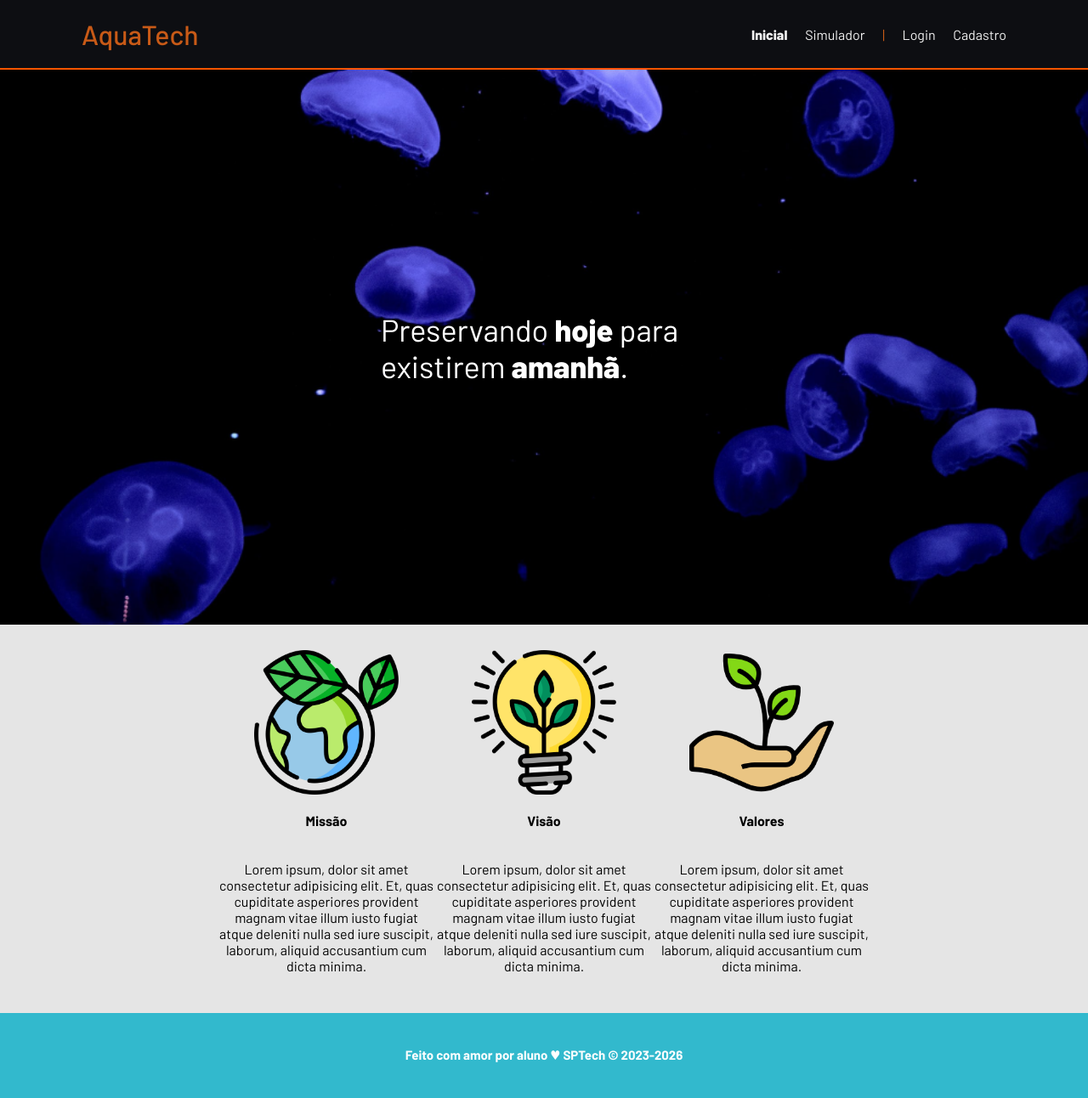
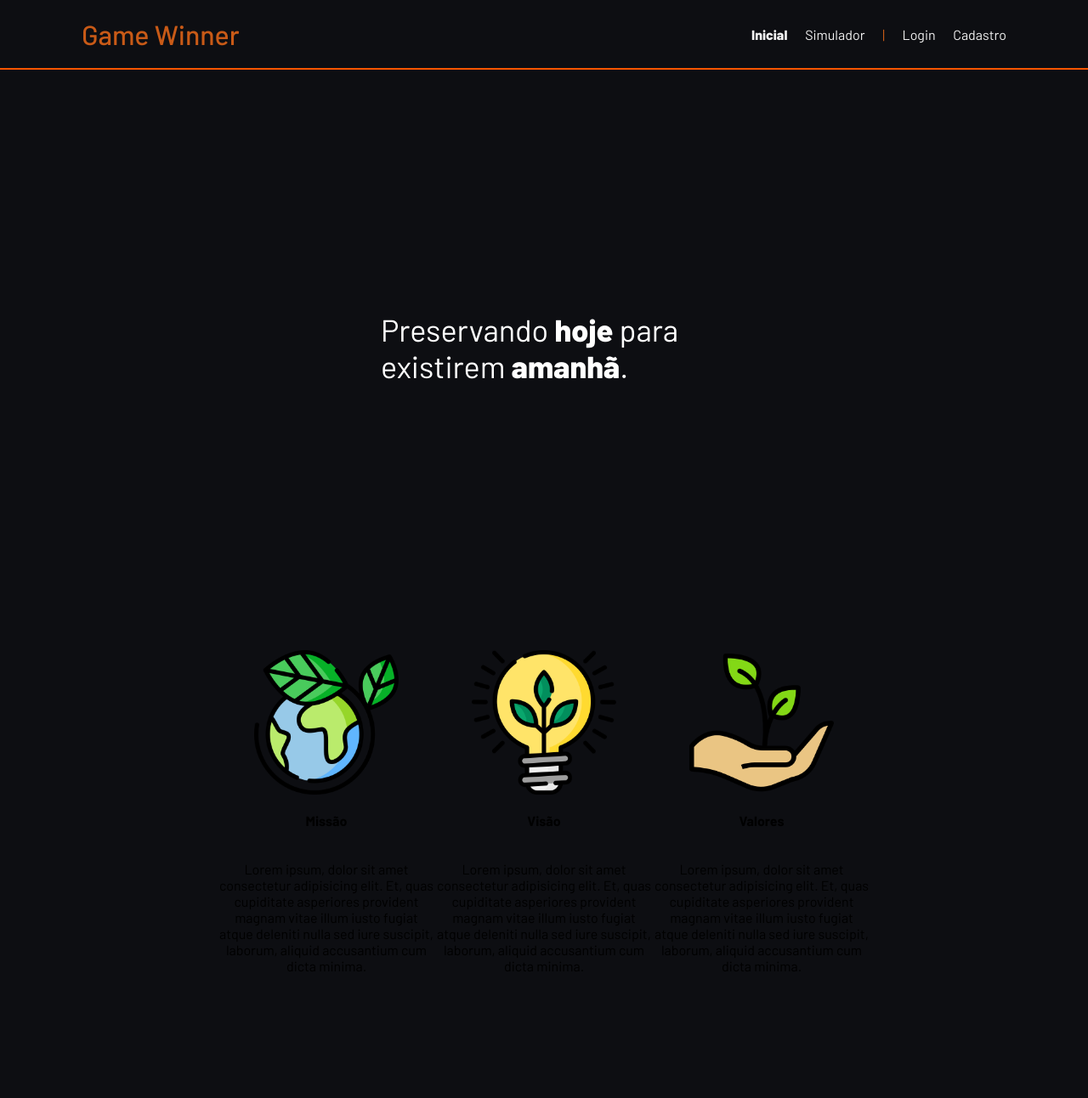
Before and after one commit to Lucas-gon/Projeto-Individual-Lucas-Gon-alves-Coelho, a website: page web-data-viz/public/index.html in a window 1280 px wide. Shown: the whole page at 85% size. After the commit the page ends 1192 px from the top, so only its background shows below. Drawn offline with Linux system fonts and the light colour scheme.

Commit message:
Fix: Foi arrumado as cores da tela Home.

```diff
--- a/web-data-viz/public/css/estilo.css
+++ b/web-data-viz/public/css/estilo.css
@@ -67,7 +67,7 @@ body {
 .banner {
   height: var(--tamanho-banner);
   color: white;
-  background-image: url('../assets/imgs/bg-jelly-fish-para-home.png');
+  background-color: #0d0e12;
   background-size: cover;
 }
 
@@ -91,7 +91,7 @@ body {
 /* MISSÃO VISÃO VALORES */
 
 .social {
-  background-color: #e5e5e5;
+  background-color: #0d0e12;
   display: flex;
 }
 
--- a/web-data-viz/public/index.html
+++ b/web-data-viz/public/index.html
@@ -6,7 +6,7 @@
     <meta http-equiv="X-UA-Compatible" content="IE=edge">
     <meta name="viewport" content="width=device-width, initial-scale=1.0">
 
-    <title>AquaTech | Página Inicial</title>
+    <title>Game Winner | Página Inicial</title>
 
     <script src="./js/sessao.js"></script>
 
@@ -18,7 +18,7 @@
 <body>
     <div class="header">
       <div class="container">
-        <h1 class="titulo">AquaTech</h1>
+        <h1 class="titulo">Game Winner</h1>
         <ul class="navbar">
           <li class="agora">
             <a href="#">Inicial</a>
@@ -70,12 +70,6 @@
         </div>
       </div>
     </div>
-
-    <div class="footer">
-      <div class="container">
-        <h4>Feito com amor por aluno &hearts; SPTech &copy; 2023-2026</h4>
-      </div>
-    </div>
   </body>
 
 </html>
```
